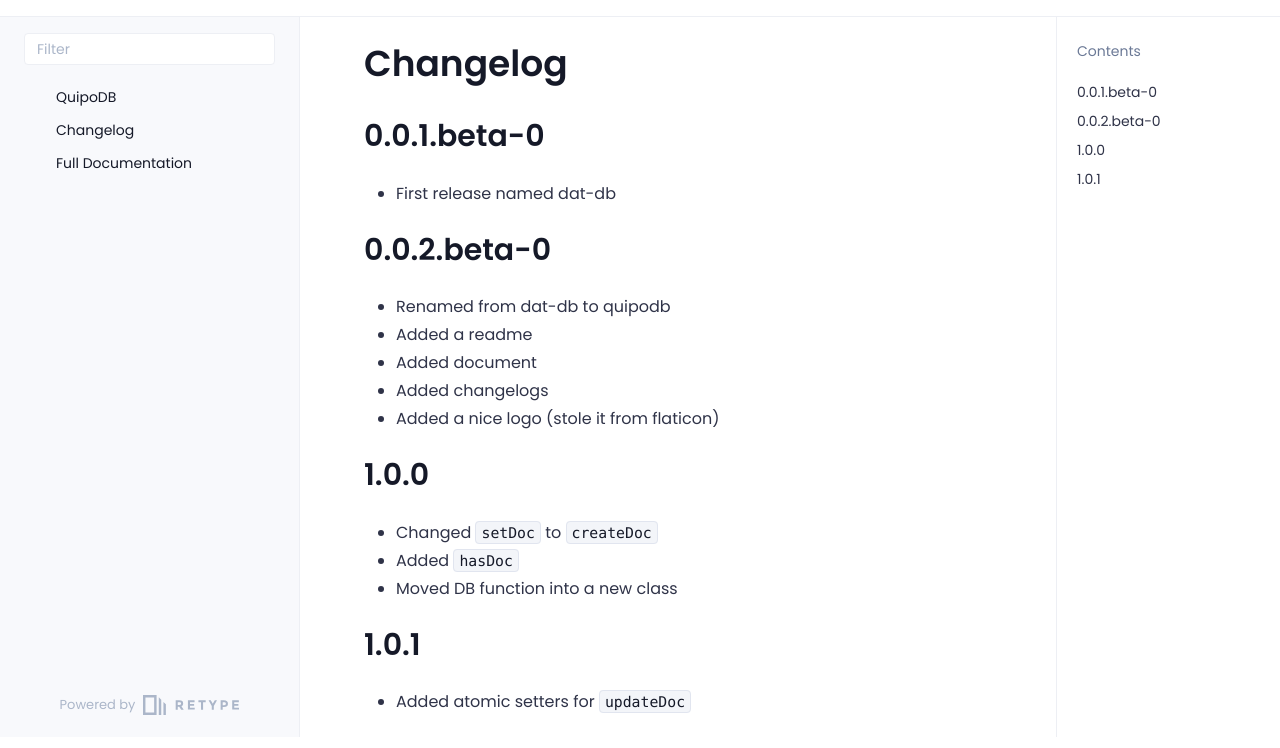
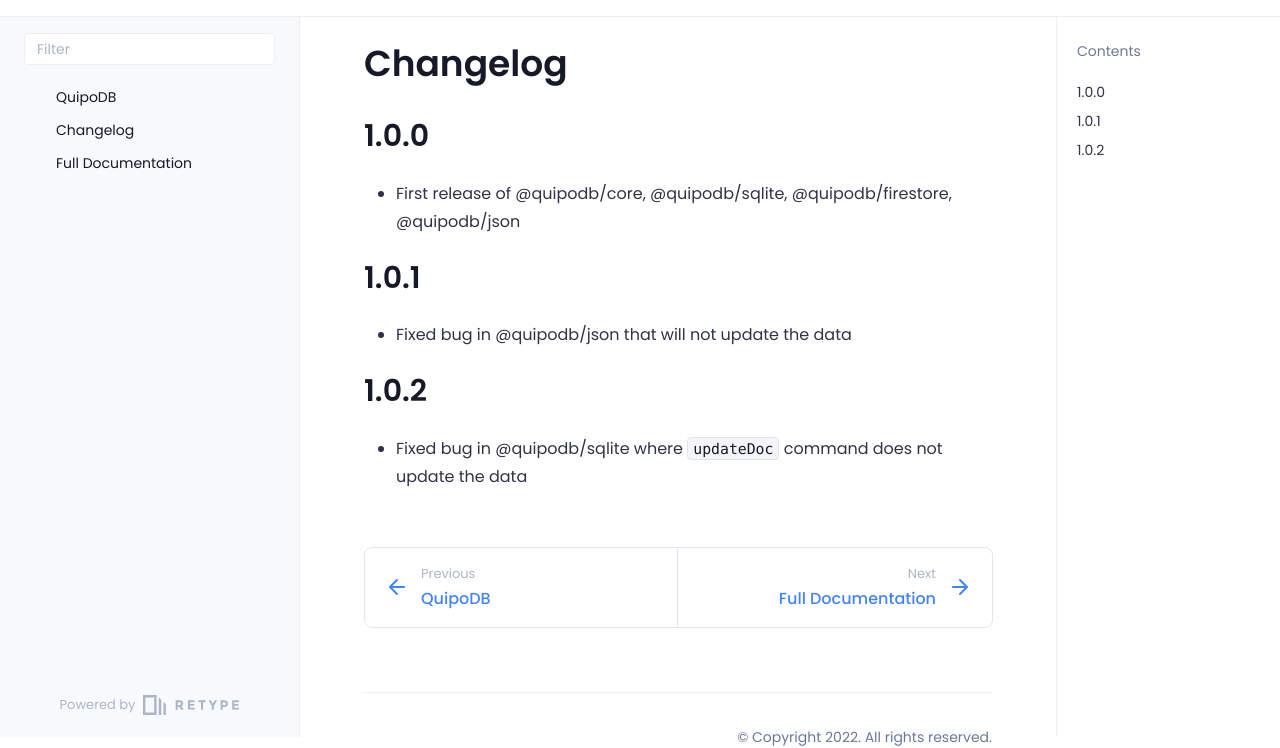
Before and after one commit to R-Rajaneesh/quipodb, a plain HTML site: page changelog/index.html in a window 1280 px wide. Shown: the part 63-811 px from the top of the page. Drawn offline with Linux system fonts and the light colour scheme.

Commit message:
Refreshes Retype-generated documentation.
Process triggered by R-Rajaneesh.

```diff
--- a/404.html
+++ b/404.html
@@ -23,11 +23,11 @@
     <script>(function () { var el = document.documentElement, m = localStorage.getItem("/quipodb/doc_theme"), wm = window.matchMedia; if (m === "dark" || (!m && wm && wm("(prefers-color-scheme: dark)").matches)) { el.classList.add("dark") } else { el.classList.remove("dark") } })();</script>
 
     <link href="/quipodb/favicon.png" rel="icon" />
-    <link href="/quipodb/resources/css/retype.css?v=1.11.2.723919940400" rel="stylesheet" data-turbo-track="reload" />
+    <link href="/quipodb/resources/css/retype.css?v=1.11.2.724597742189" rel="stylesheet" data-turbo-track="reload" />
 
-    <script type="text/javascript" src="/quipodb/resources/js/config.js?v=1.11.2.723919940400" defer data-turbo-track="reload"></script>
+    <script type="text/javascript" src="/quipodb/resources/js/config.js?v=1.11.2.724597742189" defer data-turbo-track="reload"></script>
     <script type="text/javascript" src="/quipodb/resources/js/retype.js?v=1.11.2" defer data-turbo-track="reload"></script>
-    <script id="lunr-js" type="text/javascript" src="/quipodb/resources/js/lunr.js?v=1.11.2.723919940400" defer></script>
+    <script id="lunr-js" type="text/javascript" src="/quipodb/resources/js/lunr.js?v=1.11.2.724597742189" defer></script>
 </head>
     <body>
         <div id="docs-app" class="relative text-base antialiased text-gray-700 bg-white font-body dark:bg-dark-850 dark:text-dark-300">
--- a/changelog/index.html
+++ b/changelog/index.html
@@ -9,28 +9,28 @@
     <!-- Primary Meta Tags -->
     <title>Changelog</title>
     <meta name="title" content="Changelog">
-    <meta name="description" content="First release named dat-db" />
+    <meta name="description" content="First release of @quipodb/core, @quipodb/sqlite, @quipodb/firestore, @quipodb/json" />
 
     <!-- Open Graph / Facebook -->
     <meta property="og:type" content="website">
     <meta property="og:url" content="https://R-Rajaneesh.github.io/quipodb/changelog/">
     <meta property="og:title" content="Changelog">
-    <meta property="og:description" content="First release named dat-db">
+    <meta property="og:description" content="First release of @quipodb/core, @quipodb/sqlite, @quipodb/firestore, @quipodb/json">
 
     <!-- Twitter -->
     <meta property="twitter:card" content="summary_large_image">
     <meta property="twitter:url" content="https://R-Rajaneesh.github.io/quipodb/changelog/">
     <meta property="twitter:title" content="Changelog">
-    <meta property="twitter:description" content="First release named dat-db">
+    <meta property="twitter:description" content="First release of @quipodb/core, @quipodb/sqlite, @quipodb/firestore, @quipodb/json">
 
     <script>(function () { var el = document.documentElement, m = localStorage.getItem("/quipodb/doc_theme"), wm = window.matchMedia; if (m === "dark" || (!m && wm && wm("(prefers-color-scheme: dark)").matches)) { el.classList.add("dark") } else { el.classList.remove("dark") } })();</script>
 
     <link href="/quipodb/favicon.png" rel="icon" />
-    <link href="/quipodb/resources/css/retype.css?v=1.11.2.723919940400" rel="stylesheet" data-turbo-track="reload" />
+    <link href="/quipodb/resources/css/retype.css?v=1.11.2.724597742189" rel="stylesheet" data-turbo-track="reload" />
 
-    <script type="text/javascript" src="/quipodb/resources/js/config.js?v=1.11.2.723919940400" defer data-turbo-track="reload"></script>
+    <script type="text/javascript" src="/quipodb/resources/js/config.js?v=1.11.2.724597742189" defer data-turbo-track="reload"></script>
     <script type="text/javascript" src="/quipodb/resources/js/retype.js?v=1.11.2" defer data-turbo-track="reload"></script>
-    <script id="lunr-js" type="text/javascript" src="/quipodb/resources/js/lunr.js?v=1.11.2.723919940400" defer></script>
+    <script id="lunr-js" type="text/javascript" src="/quipodb/resources/js/lunr.js?v=1.11.2.724597742189" defer></script>
 </head>
     <body>
         <div id="docs-app" class="relative text-base antialiased text-gray-700 bg-white font-body dark:bg-dark-850 dark:text-dark-300">
@@ -212,28 +212,6 @@
         <span>Changelog</span>
     </h1>
 </doc-anchor-target>
-<doc-anchor-target id="001beta-0">
-    <h2>
-        <doc-anchor-trigger class="header-anchor-trigger" to="#001beta-0">#</doc-anchor-trigger>
-        <span>0.0.1.beta-0</span>
-    </h2>
-</doc-anchor-target>
-<ul>
-<li>First release named dat-db</li>
-</ul>
-<doc-anchor-target id="002beta-0">
-    <h2>
-        <doc-anchor-trigger class="header-anchor-trigger" to="#002beta-0">#</doc-anchor-trigger>
-        <span>0.0.2.beta-0</span>
-    </h2>
-</doc-anchor-target>
-<ul>
-<li>Renamed from dat-db to quipodb</li>
-<li>Added a readme</li>
-<li>Added document</li>
-<li>Added changelogs</li>
-<li>Added a nice logo (stole it from flaticon)</li>
-</ul>
 <doc-anchor-target id="100">
     <h2>
         <doc-anchor-trigger class="header-anchor-trigger" to="#100">#</doc-anchor-trigger>
@@ -241,9 +219,7 @@
     </h2>
 </doc-anchor-target>
 <ul>
-<li>Changed <code v-pre>setDoc</code> to <code v-pre>createDoc</code></li>
-<li>Added <code v-pre>hasDoc</code></li>
-<li>Moved DB function into a new class</li>
+<li>First release of @quipodb/core, @quipodb/sqlite, @quipodb/firestore, @quipodb/json</li>
 </ul>
 <doc-anchor-target id="101">
     <h2>
@@ -252,7 +228,16 @@
     </h2>
 </doc-anchor-target>
 <ul>
-<li>Added atomic setters for <code v-pre>updateDoc</code></li>
+<li>Fixed bug in @quipodb/json that will not update the data</li>
+</ul>
+<doc-anchor-target id="102">
+    <h2>
+        <doc-anchor-trigger class="header-anchor-trigger" to="#102">#</doc-anchor-trigger>
+        <span>1.0.2</span>
+    </h2>
+</doc-anchor-target>
+<ul>
+<li>Fixed bug in @quipodb/sqlite where <code v-pre>updateDoc</code> command does not update the data</li>
 </ul>
 
 
--- a/resources/js/config.js
+++ b/resources/js/config.js
@@ -1 +1 @@
-var __DOCS_CONFIG__ = {"id":"ItzFFXBbxZYDEkAgaT215NIcaTNt617ad+9","key":"wjTVF+Qtt2t1JptOmlVuGbc46pnrA1kNYegL5QJpogM.nCA95IQJ5MX4N0QWW2Ch4ISex14JT+C3vpgNO5eulS187Dztya+dMBPBaACjqRr/BmYtzrhCKmiGPNkV3UsF1g.18","base":"/quipodb/","host":"R-Rajaneesh.github.io","version":"1.0.0","sidebarFilterPlaceholder":"Filter","toolbarFilterPlaceholder":"Filter","showSidebarFilter":true,"filterNotFoundMsg":"No member names found containing the query \"{query}\"","maxHistoryItems":15,"scrollOffset":20,"homeIcon":"<path d=\"M12.97 2.59a1.5 1.5 0 00-1.94 151 0l-7.5 6.363A1.5 1.5 0 003 10.097V19.5A1.5 1.5 0 004.5 21h4.75a.75.75 0 00.75-.75V14h4v6.25c0 .414.336.75.75.75h4.75a1.5 1.5 0 001.5-1.5v-9.403a1.5 1.5 0 00-.53-1.144l-7.5-6.363z\"></path>","access":[{"value":"public","label":"Public"},{"value":"protected","label":"Protected"}],"toolbarLinks":[{"id":"fields","label":"Fields"},{"id":"properties","label":"Properties","shortLabel":"Props"},{"id":"methods","label":"Methods"},{"id":"events","label":"Events"}],"sidebar":[{"n":"/","l":"QuipoDB"},{"n":"changelog","l":"Changelog"},{"n":"docs","l":"Full Documentation"}],"search":{"minChars":2,"maxResults":20,"placeholder":"Search","hotkeys":["/"],"noResultsFoundMsg":"Sorry, no results found.","recognizeLanguages":true,"languages":[0]}};
+var __DOCS_CONFIG__ = {"id":"kUAl/Vz215jzNkcJh7kS6HN3uE59FNlyIOt","key":"JkaSElmBTqZEkWqPo0kWEU37/A20SRyyBeYw4ZP5TnE.ihfjuL1LYn5YBiTo2oQ9mBq1Brr9bRYnIc27/TQnLpaafaakEjLW1b6plyfNujADWot3FTXeBF6YboNSLZck4w.90","base":"/quipodb/","host":"R-Rajaneesh.github.io","version":"1.0.0","sidebarFilterPlaceholder":"Filter","toolbarFilterPlaceholder":"Filter","showSidebarFilter":true,"filterNotFoundMsg":"No member names found containing the query \"{query}\"","maxHistoryItems":15,"scrollOffset":20,"homeIcon":"<path d=\"M12.97 2.59a1.5 1.5 0 00-1.94 151 0l-7.5 6.363A1.5 1.5 0 003 10.097V19.5A1.5 1.5 0 004.5 21h4.75a.75.75 0 00.75-.75V14h4v6.25c0 .414.336.75.75.75h4.75a1.5 1.5 0 001.5-1.5v-9.403a1.5 1.5 0 00-.53-1.144l-7.5-6.363z\"></path>","access":[{"value":"public","label":"Public"},{"value":"protected","label":"Protected"}],"toolbarLinks":[{"id":"fields","label":"Fields"},{"id":"properties","label":"Properties","shortLabel":"Props"},{"id":"methods","label":"Methods"},{"id":"events","label":"Events"}],"sidebar":[{"n":"/","l":"QuipoDB"},{"n":"changelog","l":"Changelog"},{"n":"docs","l":"Full Documentation"}],"search":{"minChars":2,"maxResults":20,"placeholder":"Search","hotkeys":["/"],"noResultsFoundMsg":"Sorry, no results found.","recognizeLanguages":true,"languages":[0]}};
--- a/resources/js/search.json
+++ b/resources/js/search.json
@@ -1 +1 @@
-[[{"l":"QuipoDB"},{"l":"Requirements"},{"l":"Node"},{"l":"TODO"},{"l":"Npm installation"},{"l":"Usage"}],[{"l":"Changelog"},{"i":"001beta-0","l":"0.0.1.beta-0"},{"i":"002beta-0","l":"0.0.2.beta-0"},{"i":"100","l":"1.0.0"},{"i":"101","l":"1.0.1"}],[{"l":"Full Documentation"},{"l":"Methods"},{"l":"Default"},{"l":"Constructor"},{"l":"createCollection"},{"l":"createDoc"},{"l":"deleteDoc"},{"l":"findDoc"},{"l":"hasDoc"},{"l":"updateDoc"},{"l":"deleteColection"},{"l":"getCollection"},{"l":"Plugins"},{"l":"createCollectionProvider"},{"l":"createColumnProvider"},{"l":"createDocProvider"},{"l":"deleteCollectionProvider"},{"l":"deleteDocProvider"},{"l":"getDocProvider"},{"l":"getAllCollectionsProvider"},{"l":"getAllFromCollectionProvider"},{"l":"hasDocProvider"},{"l":"updateDocProvider"}]]
+[[{"l":"QuipoDB"},{"l":"Requirements"},{"l":"Node"},{"l":"TODO"},{"l":"Npm installation"},{"l":"Usage"}],[{"l":"Changelog"},{"i":"100","l":"1.0.0"},{"i":"101","l":"1.0.1"},{"i":"102","l":"1.0.2"}],[{"l":"Full Documentation"},{"l":"Methods"},{"l":"Default"},{"l":"Constructor"},{"l":"createCollection"},{"l":"createDoc"},{"l":"deleteDoc"},{"l":"findDoc"},{"l":"hasDoc"},{"l":"updateDoc"},{"l":"deleteColection"},{"l":"getCollection"},{"l":"Plugins"},{"l":"createCollectionProvider"},{"l":"createColumnProvider"},{"l":"createDocProvider"},{"l":"deleteCollectionProvider"},{"l":"deleteDocProvider"},{"l":"getDocProvider"},{"l":"getAllCollectionsProvider"},{"l":"getAllFromCollectionProvider"},{"l":"hasDocProvider"},{"l":"updateDocProvider"}]]
```
Also changed, not shown: docs/index.html (+4 -4 lines), index.html (+3 -3 lines), 1 other file.
